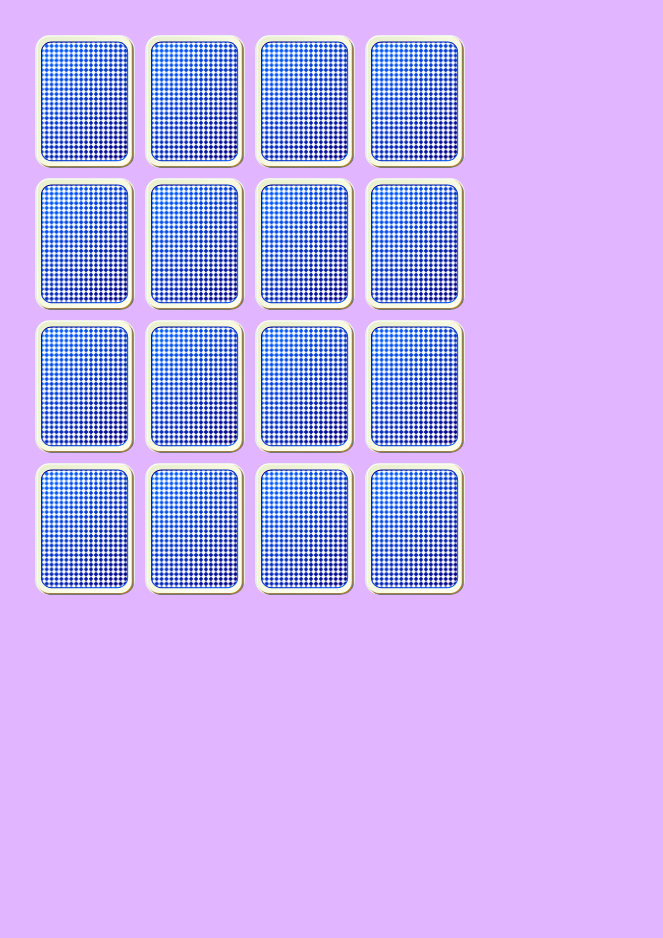
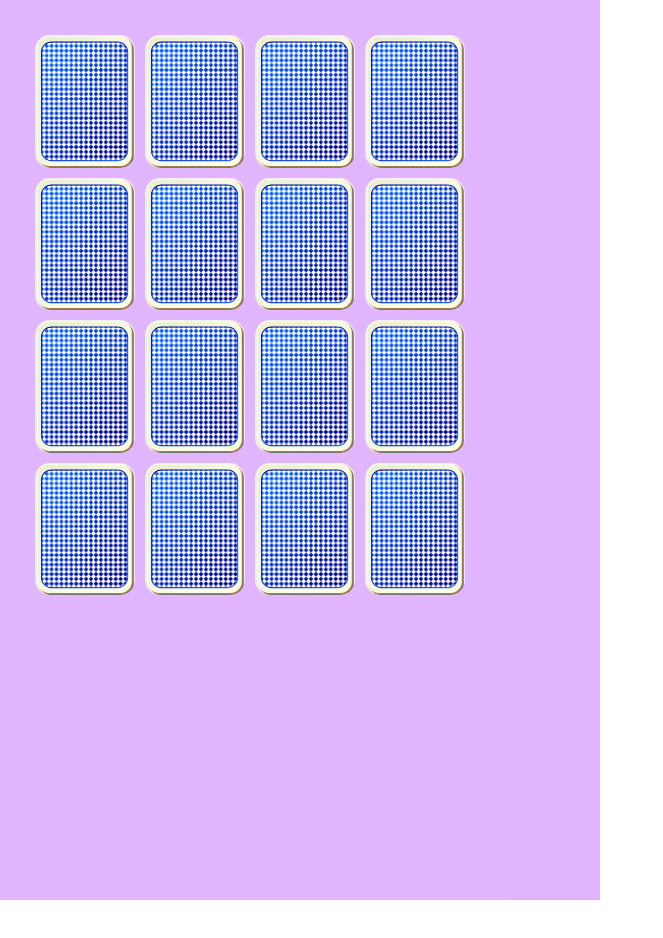
Before and after one commit to artemtricks/Portfolio_game_js, a plain HTML site: page index.html in a window 1280 px wide. Shown: the whole page, without its empty margins (0-663 px from the left). After the commit the page ends 900 px from the top, so only its background shows below. Drawn offline with Linux system fonts and the light colour scheme.

Commit message:
add width

```diff
--- a/style.css
+++ b/style.css
@@ -5,7 +5,8 @@
 }
 
 .container {
-  height: 1000px;
+  height: 900px;
+  width: 600px;
   display: flex;
   flex-direction: column;
   background-color: rgba(218, 162, 255, 0.801) ;
```
Also changed, not shown: main.js (+6 -6 lines).
